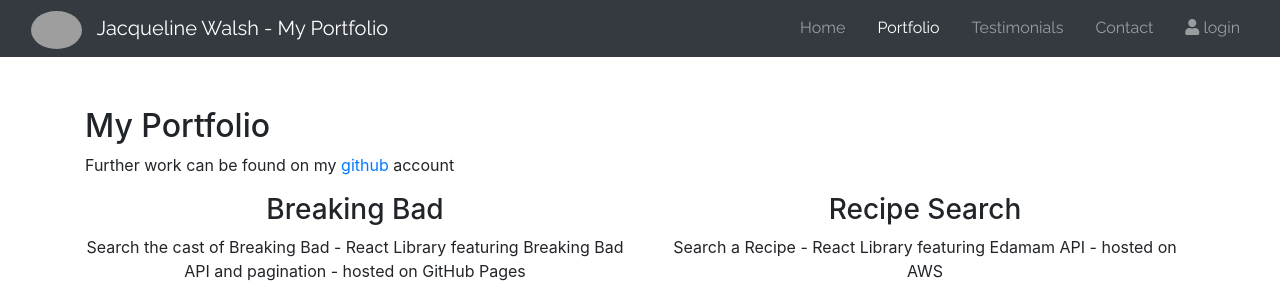
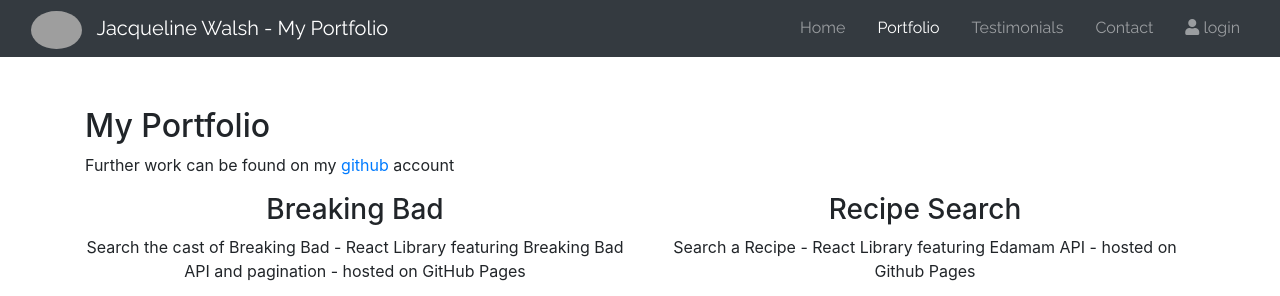
Before and after one commit to jacqueline-walsh/jacqueline-walsh, a Flask app: page /portfolio in a window 1280 px wide. Shown: the top 296 px of the page. Run offline with Flask 2, Linux system fonts and the light colour scheme; some libraries are stand-ins or nearby versions; grey boxes are pictures that could not be loaded.

Commit message:
update link on Receipe Search

```diff
--- a/app.py
+++ b/app.py
@@ -57,7 +57,6 @@ def contact():
         message = request.form['message']
 
         # contacts = ['EMAIL_ADDRESS', 'test@example.com']
-
         msg = EmailMessage()
         msg['Subject'] = subject
         msg['From'] = email
--- a/templates/portfolio.html
+++ b/templates/portfolio.html
@@ -12,8 +12,8 @@
   </div>
   <div class="col-md-6 text-center">
     <h3>Recipe Search</h3>
-    <p>Search a Recipe - React Library featuring Edamam API - hosted on AWS</p>
-    <a href="https://main.dhbleu72e4af7.amplifyapp.com/" target="_blank">Visit Site</a>
+    <p>Search a Recipe - React Library featuring Edamam API - hosted on Github Pages</p>
+    <a href="https://jacqueline-walsh.github.io/recipe-search/" target="_blank">Visit Site</a>
     <img src="https://jacqueline-walsh-portfolio.s3-eu-west-1.amazonaws.com/mac_screen_recipeSearch.png" alt="Recipe Search - image of portfolio" class="portfolio-image img-fluid">
   </div>
 </div>
```
